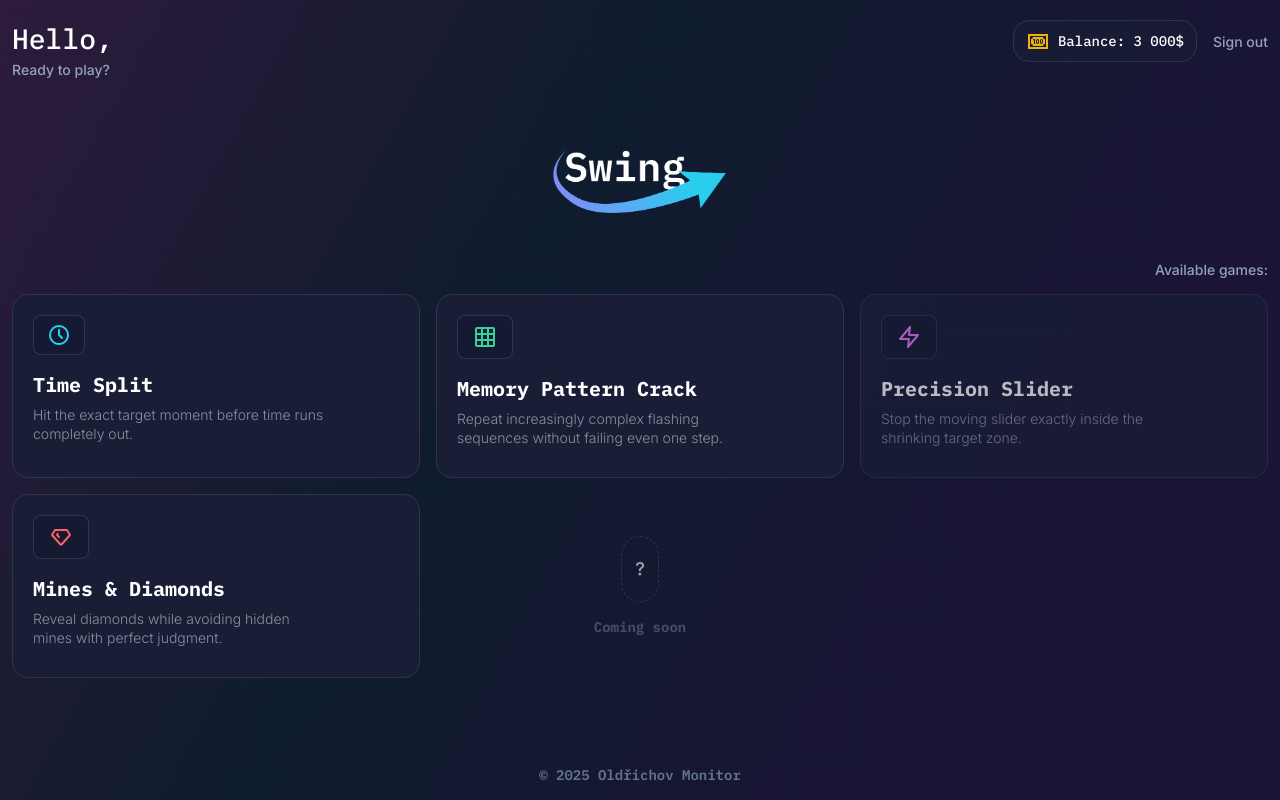
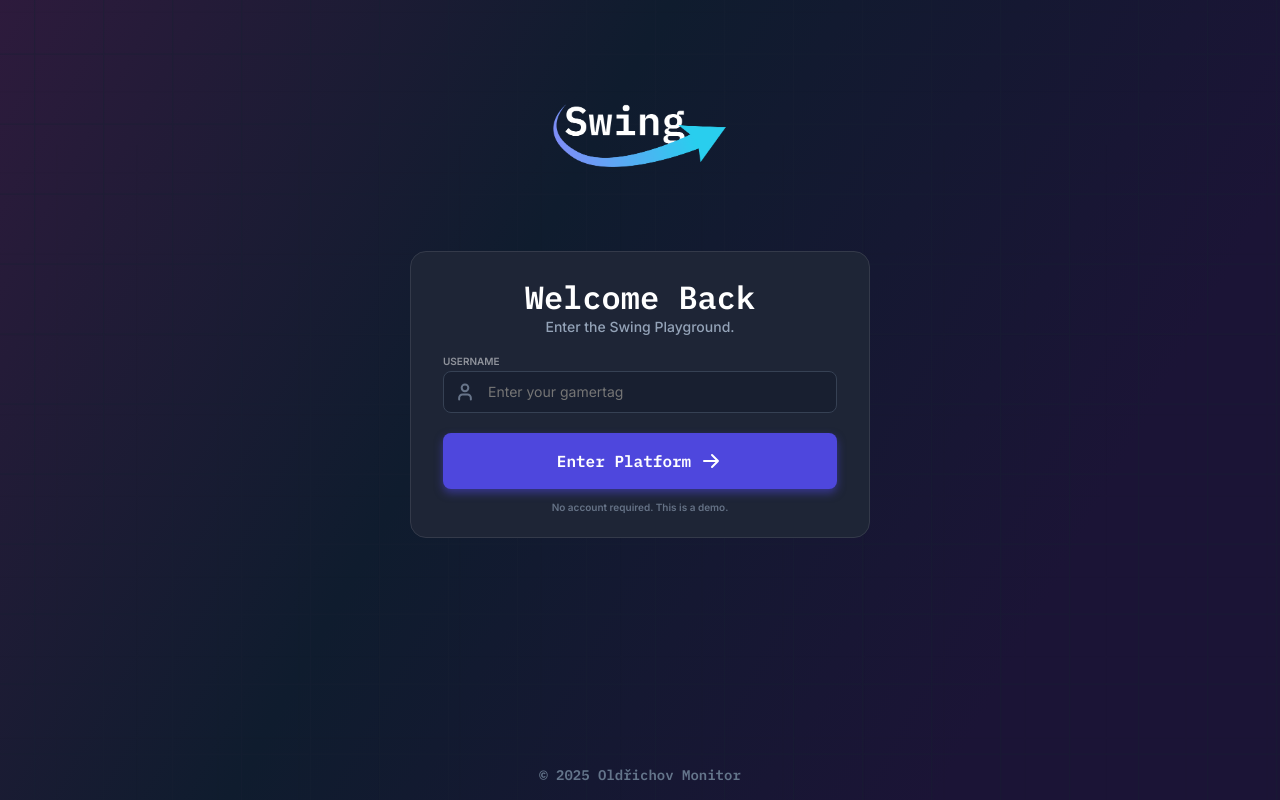
Before and after one commit to pslib-cz/2025-p3a-webgame-oldrichovmonitor, a React (Vite) app in the folder swing.client/: page / in a window 1280 px wide. Built offline with nearby package versions, Linux system fonts and the light colour scheme.

Commit message:
rootpage

```diff
--- a/swing.client/src/App.tsx
+++ b/swing.client/src/App.tsx
@@ -11,8 +11,8 @@ function App() {
   const [username, setUsername] = useState("")
   return (
     <Routes>
-      <Route path="/login" element={<LogInPage setUsername={setUsername} />} />
-      <Route path="/" element={<HomePage username={username}/>} />
+      <Route path="/" element={<LogInPage setUsername={setUsername} />} />
+      <Route path="/homepgae" element={<HomePage username={username}/>} />
       <Route path="/mines" element={<MinesDimonds />} />
       <Route path="/timesplit" element={<TimeSplit />} />
       <Route path="/memmorypattern" element={<MemoryPattern/>}/>
```
